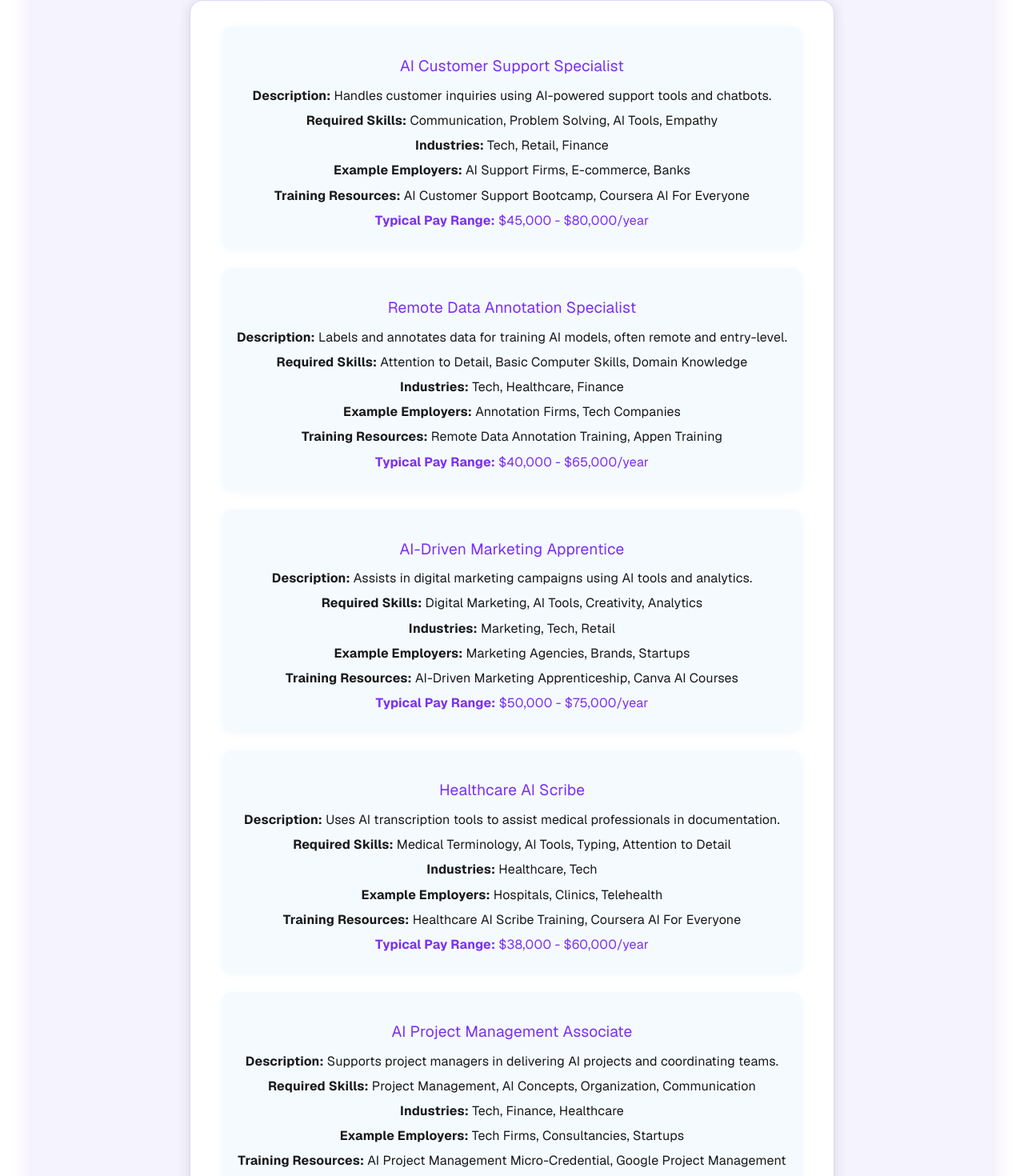
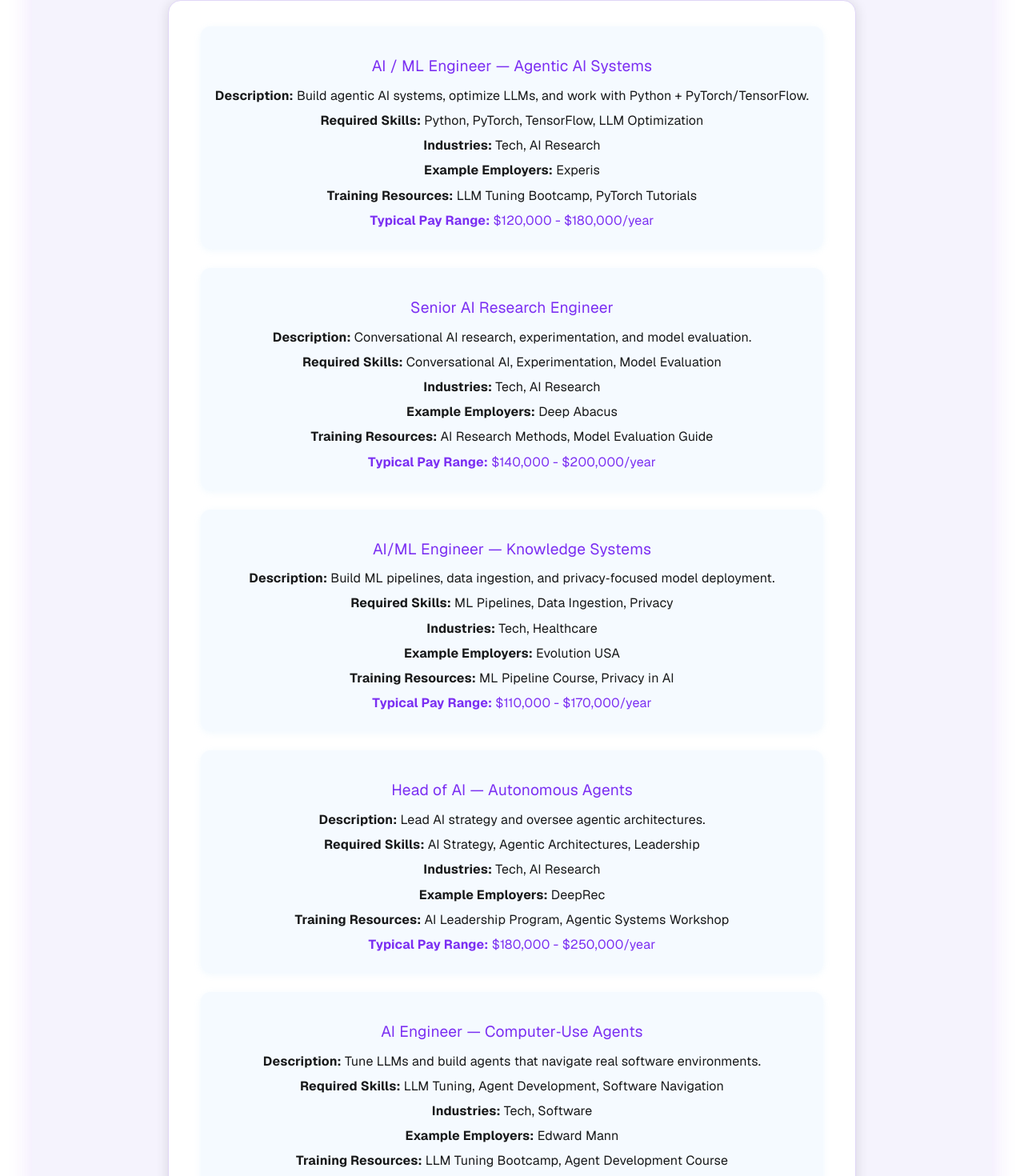
Before and after one commit to Shellzonit/auralis-sanctuary-, a Next.js app: page /new-ai-jobs in a window 1280 px wide. Shown: the part 370-1840 px from the top of the page at 80% size. Built offline with nearby package versions, Linux system fonts and the light colour scheme.

Commit message:
Update: Replace oldest jobs with new jobs for week of 1/8/2026 on AI jobs page.

```diff
--- a/app/new-ai-jobs/page.tsx
+++ b/app/new-ai-jobs/page.tsx
@@ -3,49 +3,49 @@ import React from "react";
 
 export const NEW_AI_JOBS = [
   {
-    title: "AI Customer Support Specialist",
-    description: "Handles customer inquiries using AI-powered support tools and chatbots.",
-    skills: ["Communication", "Problem Solving", "AI Tools", "Empathy"],
-    industries: ["Tech", "Retail", "Finance"],
-    employers: ["AI Support Firms", "E-commerce", "Banks"],
-    resources: ["AI Customer Support Bootcamp", "Coursera AI For Everyone"],
-    pay: "$45,000 - $80,000/year"
+    title: "AI / ML Engineer — Agentic AI Systems",
+    description: "Build agentic AI systems, optimize LLMs, and work with Python + PyTorch/TensorFlow.",
+    skills: ["Python", "PyTorch", "TensorFlow", "LLM Optimization"],
+    industries: ["Tech", "AI Research"],
+    employers: ["Experis"],
+    resources: ["LLM Tuning Bootcamp", "PyTorch Tutorials"],
+    pay: "$120,000 - $180,000/year"
   },
   {
-    title: "Remote Data Annotation Specialist",
-    description: "Labels and annotates data for training AI models, often remote and entry-level.",
-    skills: ["Attention to Detail", "Basic Computer Skills", "Domain Knowledge"],
-    industries: ["Tech", "Healthcare", "Finance"],
-    employers: ["Annotation Firms", "Tech Companies"],
-    resources: ["Remote Data Annotation Training", "Appen Training"],
-    pay: "$40,000 - $65,000/year"
+    title: "Senior AI Research Engineer",
+    description: "Conversational AI research, experimentation, and model evaluation.",
+    skills: ["Conversational AI", "Experimentation", "Model Evaluation"],
+    industries: ["Tech", "AI Research"],
+    employers: ["Deep Abacus"],
+    resources: ["AI Research Methods", "Model Evaluation Guide"],
+    pay: "$140,000 - $200,000/year"
   },
   {
-    title: "AI-Driven Marketing Apprentice",
-    description: "Assists in digital marketing campaigns using AI tools and analytics.",
-    skills: ["Digital Marketing", "AI Tools", "Creativity", "Analytics"],
-    industries: ["Marketing", "Tech", "Retail"],
-    employers: ["Marketing Agencies", "Brands", "Startups"],
-    resources: ["AI-Driven Marketing Apprenticeship", "Canva AI Courses"],
-    pay: "$50,000 - $75,000/year"
+    title: "AI/ML Engineer — Knowledge Systems",
+    description: "Build ML pipelines, data ingestion, and privacy‑focused model deployment.",
+    skills: ["ML Pipelines", "Data Ingestion", "Privacy"],
+    industries: ["Tech", "Healthcare"],
+    employers: ["Evolution USA"],
+    resources: ["ML Pipeline Course", "Privacy in AI"],
+    pay: "$110,000 - $170,000/year"
   },
   {
-    title: "Healthcare AI Scribe",
-    description: "Uses AI transcription tools to assist medical professionals in documentation.",
-    skills: ["Medical Terminology", "AI Tools", "Typing", "Attention to Detail"],
-    industries: ["Healthcare", "Tech"],
-    employers: ["Hospitals", "Clinics", "Telehealth"],
-    resources: ["Healthcare AI Scribe Training", "Coursera AI For Everyone"],
-    pay: "$38,000 - $60,000/year"
+    title: "Head of AI — Autonomous Agents",
+    description: "Lead AI strategy and oversee agentic architectures.",
+    skills: ["AI Strategy", "Agentic Architectures", "Leadership"],
+    industries: ["Tech", "AI Research"],
+    employers: ["DeepRec"],
+    resources: ["AI Leadership Program", "Agentic Systems Workshop"],
+    pay: "$180,000 - $250,000/year"
   },
   {
-    title: "AI Project Management Associate",
-    description: "Supports project managers in delivering AI projects and coordinating teams.",
-    skills: ["Project Management", "AI Concepts", "Organization", "Communication"],
-    industries: ["Tech", "Finance", "Healthcare"],
-    employers: ["Tech Firms", "Consultancies", "Startups"],
-    resources: ["AI Project Management Micro-Credential", "Google Project Management"],
-    pay: "$60,000 - $90,000/year"
+    title: "AI Engineer — Computer‑Use Agents",
+    description: "Tune LLMs and build agents that navigate real software environments.",
+    skills: ["LLM Tuning", "Agent Development", "Software Navigation"],
+    industries: ["Tech", "Software"],
+    employers: ["Edward Mann"],
+    resources: ["LLM Tuning Bootcamp", "Agent Development Course"],
+    pay: "$115,000 - $175,000/year"
   }
 ];
 
```
